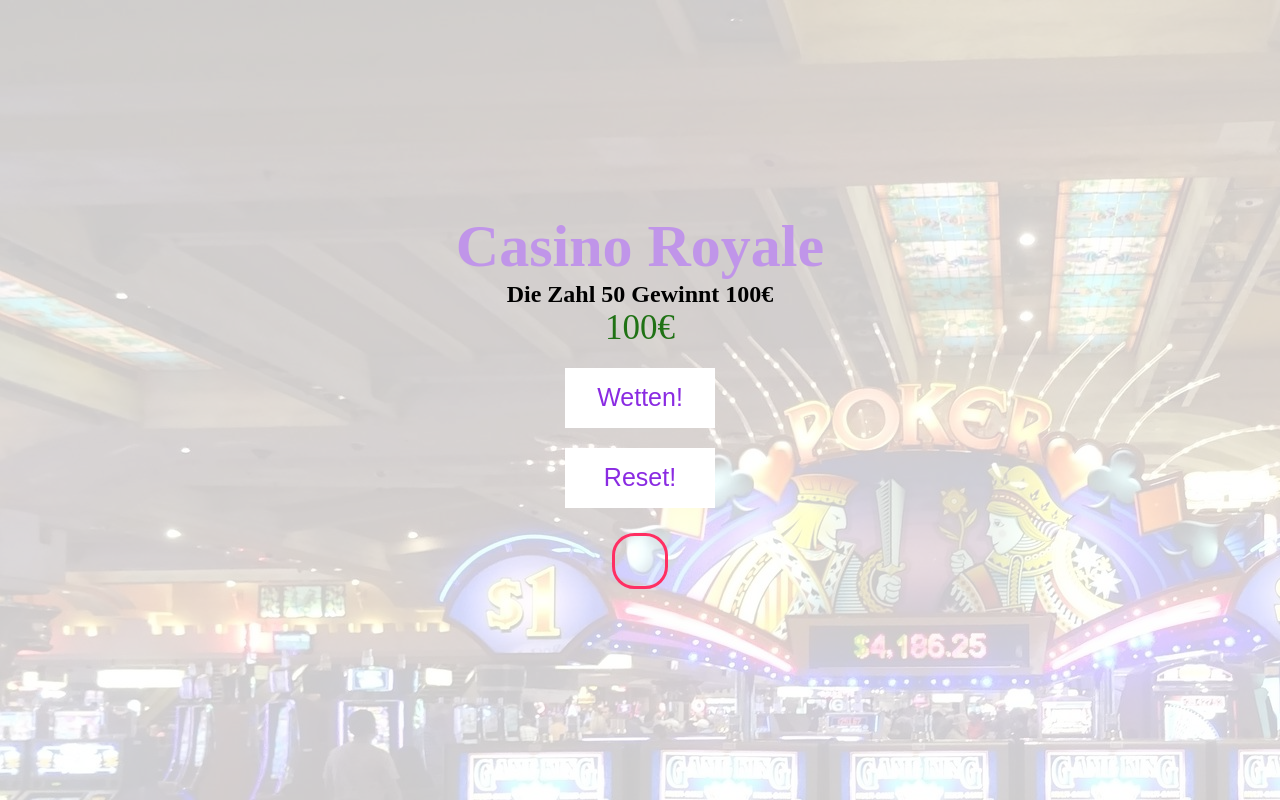
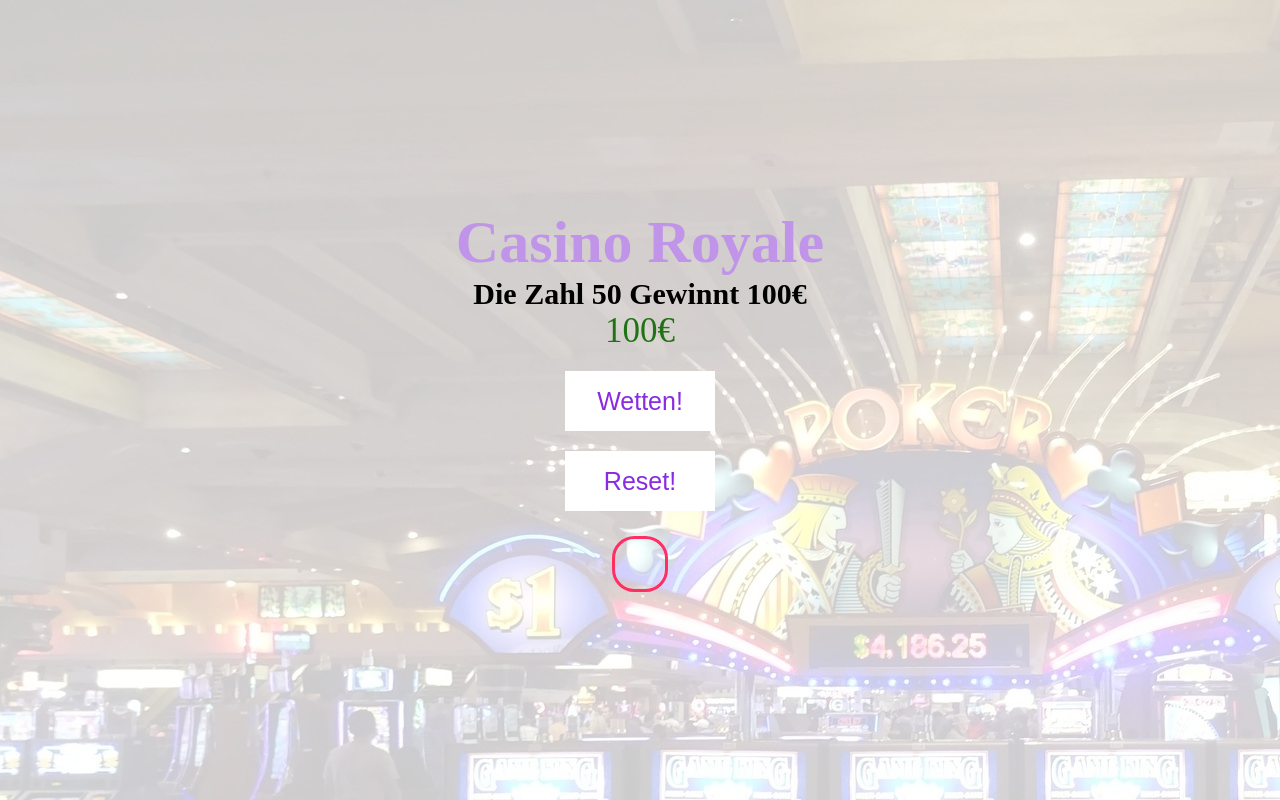
Before and after one commit to Sidi-k/DOM-Segment-5-Casino, a plain HTML site: page index.html in a window 1280 px wide. Drawn offline with Linux system fonts and the light colour scheme.

Commit message:
Aufgabe  Fertig

```diff
--- a/style.css
+++ b/style.css
@@ -47,6 +47,10 @@ h1{
     font-size: 60px;
     color: rgb(192, 149, 233);
 }
+h2{
+    font-size: 30px;
+    color: rgb(0, 0, 0);
+}
 #zahl{
     font-size: 40px;
     color: rgb(255, 47, 99);
```
Also changed, not shown: index.html (+1 -0 lines).
